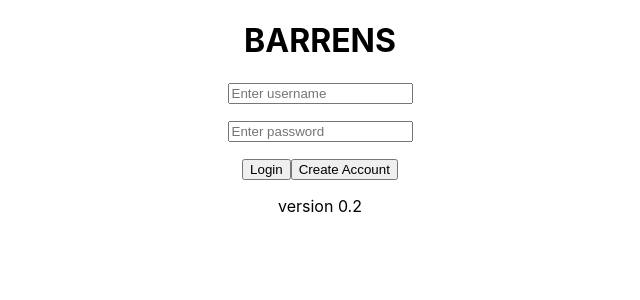
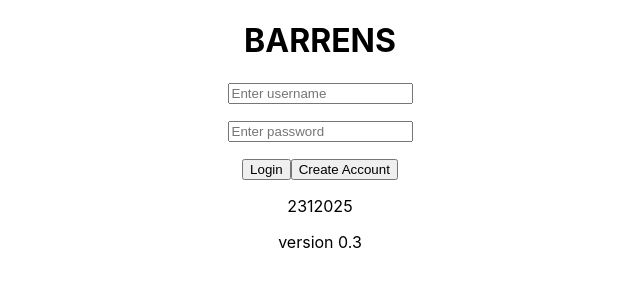
Before and after one commit to wkpescherine/Projects-2025-, a React (Create React App) app in the folder barrens/: page / in a window 1280 px wide. Shown: the top 300 px of the page, without its empty margins (320-960 px from the left). Built offline with nearby package versions, Linux system fonts and the light colour scheme.

Commit message:
011425 Barren(0.3)     : Added basic timer checkling for account                          Added messaging to login

```diff
--- a/barrens/src/title.js
+++ b/barrens/src/title.js
@@ -1,5 +1,5 @@
 import React, {useState} from 'react';
-import ReactDOM from 'react-dom/client';
+//import ReactDOM from 'react-dom/client';
 import {useNavigate} from 'react-router-dom'
 import './index.css';
 
@@ -9,6 +9,10 @@ function Title() {
     const[logInUsername,setLogInUsername] = useState ("");
     const[logInPassword,setLogInPassword] = useState ("");
     const[createAccount,setCreateAccount] = useState ("");
+    const[logInMessage,setLogInMessage] = useState("");
+    const[subDate,setSubDate] = useState (31);
+    const[subMonth,setSubMonth] = useState (2);
+    const[subYear,setSubYear] = useState (2025);
 
     let navigate = useNavigate();
 
@@ -24,13 +28,34 @@ function Title() {
         if(createAccount === ""){
             setCreateAccount("Create")
         }else{
+            setLogInMessage("")
             setCreateAccount("")
         }
     }
 
+    function validateAccount(){
+        const current = new Date();
+        const currentDate = current.getDate();
+        const currentMonth = current.getMonth();
+        const currentYear = current.getFullYear();
+        if (currentYear <= subYear){
+            console.log(currentYear)
+            if(currentMonth <= subMonth){
+                console.log(currentMonth)
+                if(currentDate <= subDate){
+                    console.log(currentDate)
+                    navigate('./viewport')
+                }
+            } else { RedirectToCreateAccount()}
+        }else( RedirectToCreateAccount() )
+    }
+
     function RedirectUnderDev(){
         if((logInUsername === "Test") && (logInPassword=== "Test@01")){
-            navigate('./viewport')
+            validateAccount();
+        } else {
+            setLogInMessage("No account found please create one")
+            RedirectToCreateAccount()
         }
     }
 
@@ -47,10 +72,12 @@ function Title() {
                 <button class='invertButton' onClick={RedirectUnderDev}>Login</button>
                 <button class='invertButton' onClick={RedirectToCreateAccount}>Create Account</button>
             </p>
+            {subMonth}{subDate}{subYear}
+            {logInMessage}
             {
                 createAccount==="Create" && < Create/>
             }
-            <p>version 0.2</p>
+            <p>version 0.3</p>
         </div>
     );
 }
```
Also changed, not shown: 1 other file (tests, documents, lock files or other folders).
